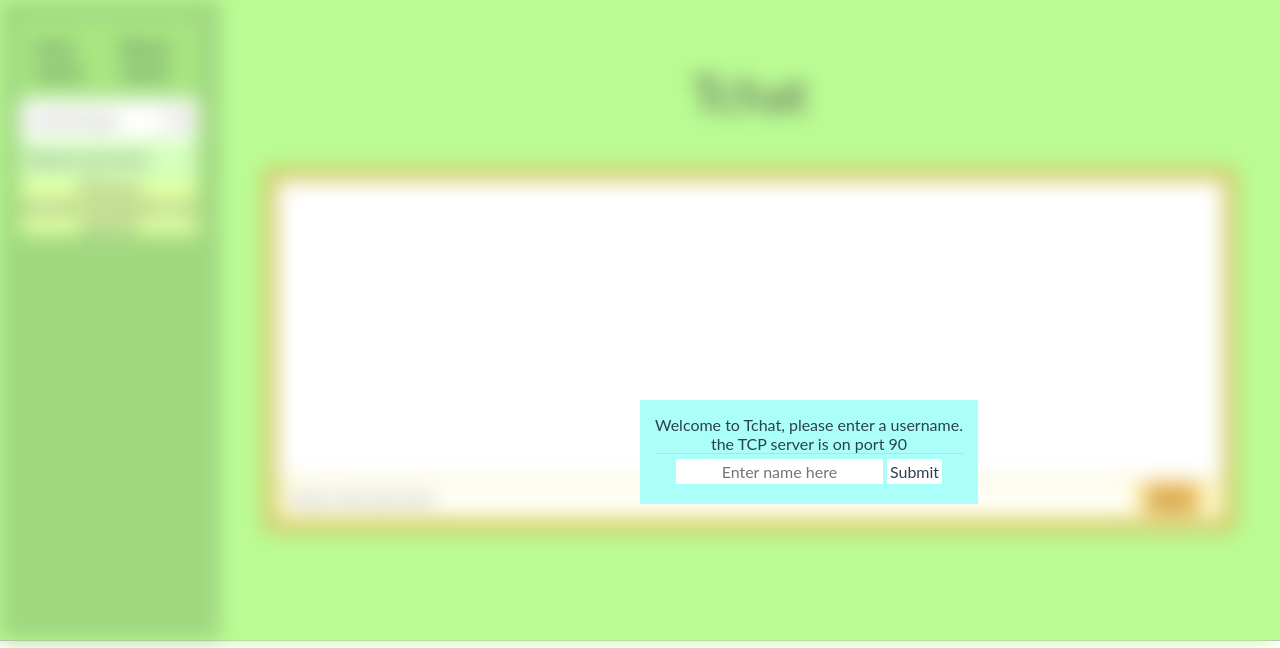
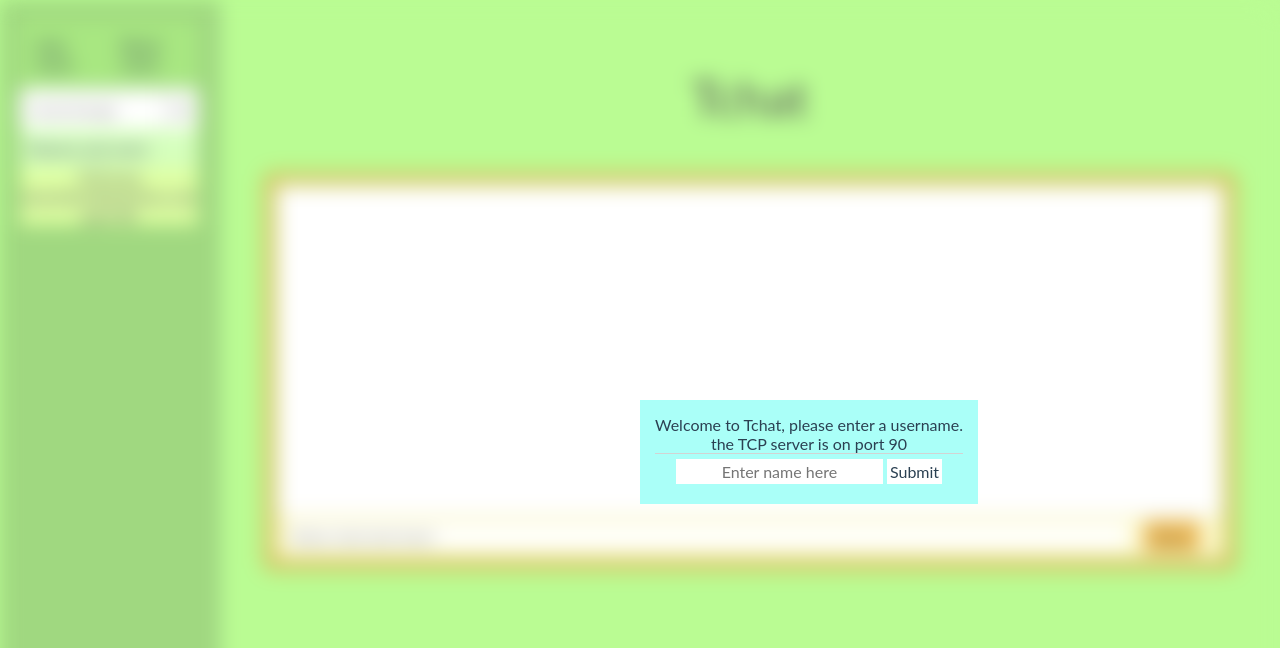
Before and after one commit to snorkleboy/tchat, a website built with webpack: page public/index.html in a window 1280 px wide. Shown: the top 648 px of the page. Built offline with nearby package versions, Linux system fonts and the light colour scheme.

Commit message:
styling fixes

```diff
--- a/public/index.css
+++ b/public/index.css
@@ -30,8 +30,8 @@ body{
     word-wrap: break-word;
 }
 .appholder{
-    height: 80vh;
-    width: 100vw;
+    height: 100%;
+    width: 100%;
     background-color: rgb(186, 252, 147);
     display: flex;
     align-content: center;
--- a/public/rightMenu.css
+++ b/public/rightMenu.css
@@ -36,13 +36,13 @@
 .info{
     border-bottom: 2px solid lightgrey;
     /* text-align: center; */
-    font-size: 20px;
+    font-size: 100%;
     display: flex;
     justify-content: center;
     background-color: rgb(168, 231, 129);
 }
 .info label{
-    margin: 15px;
+    padding: 15px;
     width: fit-content;
     display: flex;
     flex-direction: column;
```
Also changed, not shown: public/index.html (+1 -1 lines).
